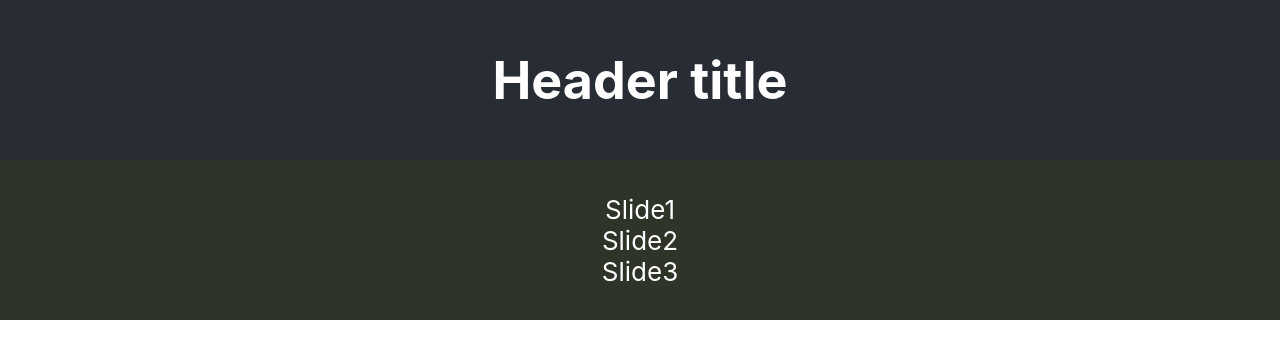
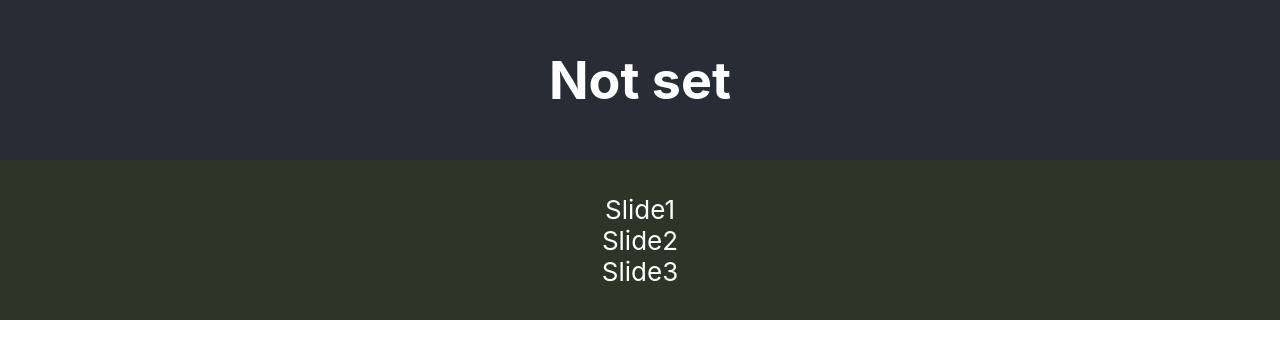
Before and after one commit to pohlaniacz/wysiwihyg, a React (Create React App) app: page / in a window 1280 px wide. Shown: the top 358 px of the page. Built offline with nearby package versions, Linux system fonts and the light colour scheme.

Commit message:
pass whole item

```diff
--- a/src/App.js
+++ b/src/App.js
@@ -10,8 +10,7 @@ function App() {
         if (item.type === "header") {
             return <Header
                 key={item.id}
-                position={item.position}
-                text={item.data.title}
+                item={item}
             >
                 <ActionButton text="up"/>
                 <ActionButton text="down" />
@@ -20,11 +19,11 @@ function App() {
         if (item.type === "slider") {
             return <Slider
                 key={item.id}
-                position={item.position}
             />
         }
-    }
-    )
+
+        return '';
+    })
 
   return (
     <div className="App">
--- a/src/components/editor/Header.js
+++ b/src/components/editor/Header.js
@@ -1,7 +1,7 @@
 function Header(props) {
     return (
         <div className="App-header">
-            <h1>{props.text ? props.text : 'Not set'}</h1>
+            <h1>{props.item.text ? props.item.text : 'Not set'}</h1>
         </div>
     )
 }
```
